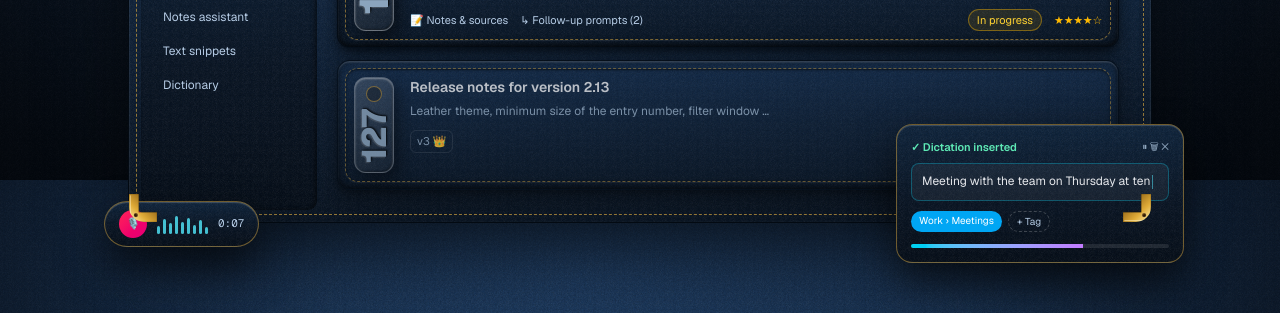
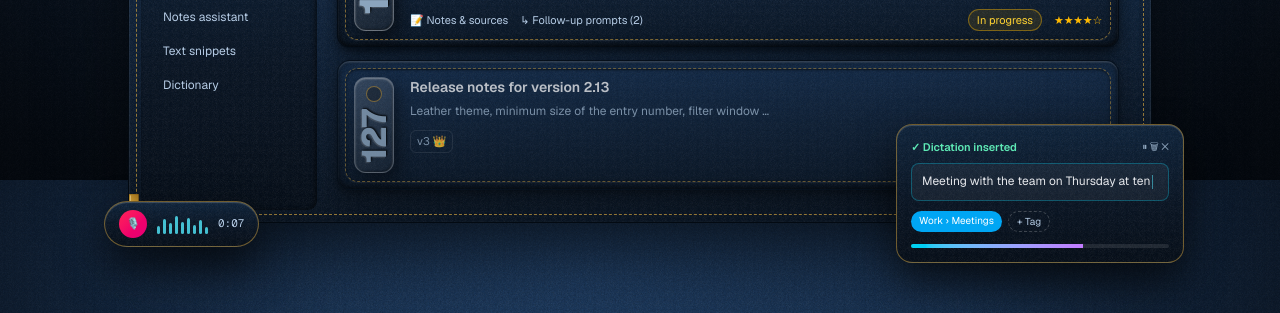
Before and after one commit to ermuraten/mrwhisper-landing, a Next.js app: page / in a window 1280 px wide. Shown: the part 1420-1733 px from the top of the page. Built offline with nearby package versions, Linux system fonts and the light colour scheme.

Commit message:
Place floating demo UI above brass window corners

```diff
--- a/src/app/leather-theme.css
+++ b/src/app/leather-theme.css
@@ -259,6 +259,8 @@
 .site-shell .mock-number { color: var(--lth-numeral); background: none; text-shadow: 1px 1px 2px #000e, -1px -1px 1px #fff3; }
 .site-shell .mock-fold { background: linear-gradient(225deg, #fff2b0 0%, #e0ac38 30%, #9b6c1a 52%, transparent 56%); }
 .site-shell :is(.mock-popup, .mock-recorder) { background: var(--lth-sheen), var(--lth-grain), var(--lth-rail-grad); background-blend-mode: color-dodge, multiply, normal; border: 1px solid #d5a54080; box-shadow: 0 20px 40px #0009, inset 0 1px 1px #fff3; }
+/* Floating UI sits in front of the app window's brass fittings (z-index: 2). */
+.mock-popup, .mock-recorder { z-index: 3; }
 .mock-popup { animation: none; }
 
 /* Flashback as a physical recorder dial rather than a neon portal. */
```
